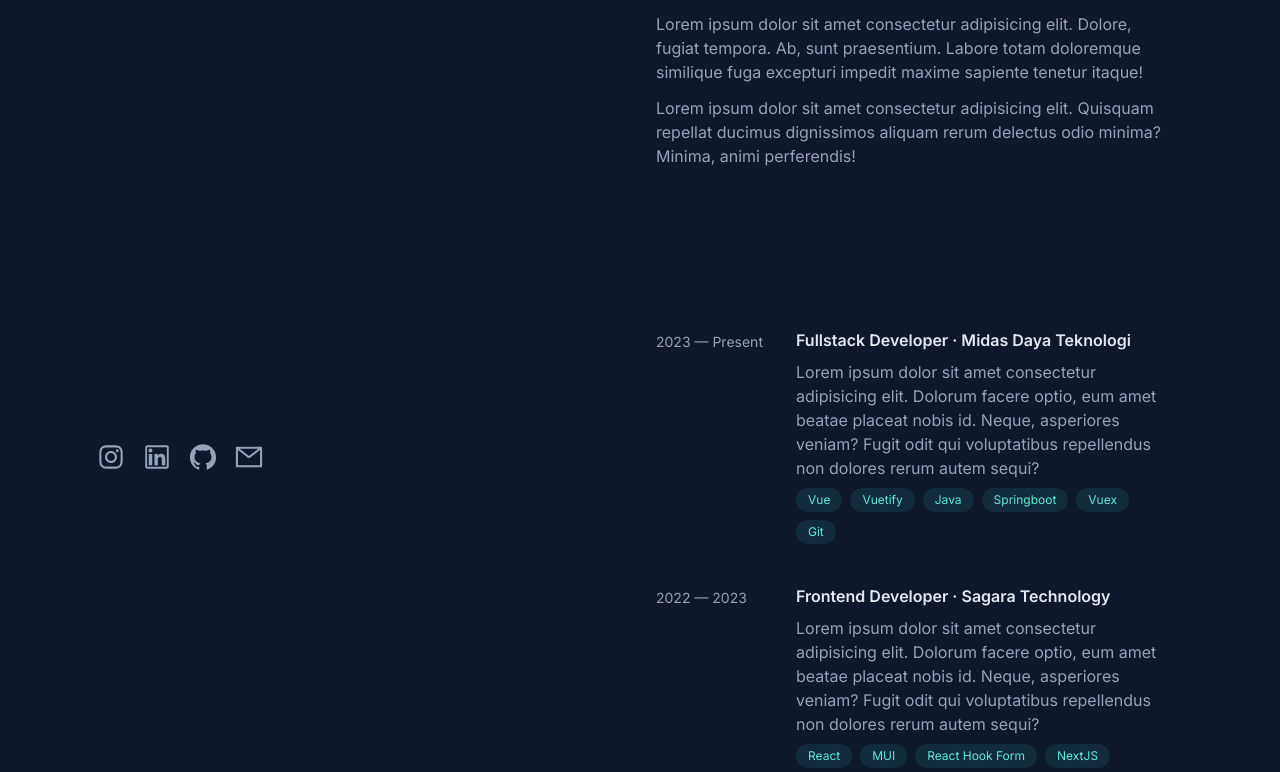
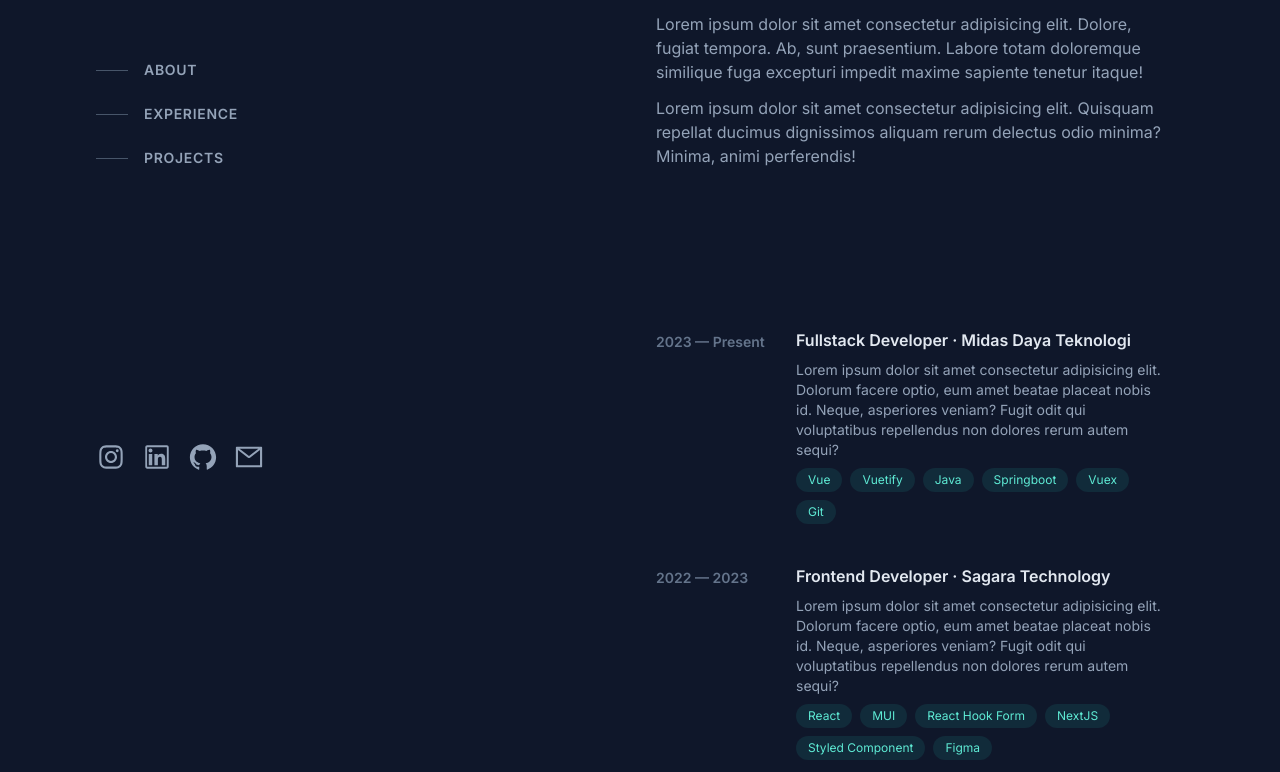
Before and after one commit to hansenlimanta/portfolio-v2, a Next.js app: page / in a window 1280 px wide. Shown: the part 248-1020 px from the top of the page. Built offline with nearby package versions, Linux system fonts and the light colour scheme.

Commit message:
feat: improve card shadow add navigation

```diff
--- a/src/app/layout.tsx
+++ b/src/app/layout.tsx
@@ -21,7 +21,7 @@
   children: React.ReactNode;
 }) {
   return (
-    <html lang="en">
+    <html lang="en" className="scroll-pt-20 scroll-smooth">
       <body className={`font-sans ${inter.variable}`}>{children}</body>
     </html>
   );
--- a/src/app/page.tsx
+++ b/src/app/page.tsx
@@ -27,6 +27,37 @@
               Crafting pixels and code, turning ideas into <br />
               interactive digital experiences
             </p>
+            <nav>
+              <ul className="mt-16 w-max">
+                <li>
+                  <a href="#about" className="group flex items-center py-3">
+                    <span className="mr-4 h-px w-8 bg-slate-600 transition-all group-hover:h-[2px] group-hover:w-16 group-hover:bg-slate-200"></span>
+                    <span className="text-sm font-semibold uppercase tracking-wider">
+                      about
+                    </span>
+                  </a>
+                </li>
+                <li>
+                  <a
+                    href="#experience"
+                    className="group flex items-center py-3"
+                  >
+                    <span className="mr-4 h-px w-8 bg-slate-600 transition-all group-hover:h-[2px] group-hover:w-16 group-hover:bg-slate-200"></span>
+                    <span className="text-sm font-semibold uppercase tracking-wider">
+                      experience
+                    </span>
+                  </a>
+                </li>
+                <li>
+                  <a href="#projects" className="group flex items-center py-3">
+                    <span className="mr-4 h-px w-8 bg-slate-600 transition-all group-hover:h-[2px] group-hover:w-16 group-hover:bg-slate-200"></span>
+                    <span className="text-sm font-semibold uppercase tracking-wider">
+                      projects
+                    </span>
+                  </a>
+                </li>
+              </ul>
+            </nav>
           </div>
           <ul className="flex items-center justify-start gap-4">
             <li className="cursor-pointer transition-all hover:text-slate-200">
@@ -70,13 +101,15 @@
             id="experience"
           >
             <div className="group/parent flex flex-col items-center justify-center gap-2 transition-all">
-              <div className="group/exp flex gap-4 rounded-lg p-4 opacity-100 transition-all hover:cursor-pointer hover:bg-slate-800 hover:!opacity-100 hover:shadow-lg group-hover/parent:opacity-50">
-                <p className="mt-1 flex-1 text-sm">2023 — Present</p>
+              <div className="group/exp flex gap-4 rounded-lg p-4 opacity-100 transition-all hover:cursor-pointer hover:bg-slate-800/50 hover:!opacity-100 hover:shadow-[inset_0_1px_0_0_rgba(148,163,184,0.1)] hover:drop-shadow-lg group-hover/parent:opacity-50">
+                <p className="mt-1 flex-1 text-sm font-semibold text-slate-500">
+                  2023 — Present
+                </p>
                 <div className="flex flex-[3] flex-col gap-2">
                   <h2 className="font-semibold text-slate-200 transition-colors group-hover/exp:text-teal-300">
                     Fullstack Developer · Midas Daya Teknologi
                   </h2>
-                  <p>
+                  <p className="text-sm">
                     Lorem ipsum dolor sit amet consectetur adipisicing elit.
                     Dolorum facere optio, eum amet beatae placeat nobis id.
                     Neque, asperiores veniam? Fugit odit qui voluptatibus
@@ -104,13 +137,15 @@
                   </ul>
                 </div>
               </div>
-              <div className="group/exp flex gap-4 rounded-lg p-4 opacity-100 transition-all hover:cursor-pointer hover:bg-slate-800 hover:!opacity-100 group-hover/parent:opacity-50">
-                <p className="mt-1 flex-1 text-sm">2022 — 2023</p>
+              <div className="group/exp flex gap-4 rounded-lg p-4 opacity-100 transition-all hover:cursor-pointer hover:bg-slate-800/50 hover:!opacity-100 hover:shadow-[inset_0_1px_0_0_rgba(148,163,184,0.1)] hover:drop-shadow-lg group-hover/parent:opacity-50">
+                <p className="mt-1 flex-1 text-sm font-semibold text-slate-500">
+                  2022 — 2023
+                </p>
                 <div className="flex flex-[3] flex-col gap-2">
-                  <h2 className="font-semibold text-slate-200 transition-colors group-hover:text-teal-300">
+                  <h2 className="font-semibold text-slate-200 transition-colors group-hover/exp:text-teal-300">
                     Frontend Developer · Sagara Technology
                   </h2>
-                  <p>
+                  <p className="text-sm">
                     Lorem ipsum dolor sit amet consectetur adipisicing elit.
                     Dolorum facere optio, eum amet beatae placeat nobis id.
                     Neque, asperiores veniam? Fugit odit qui voluptatibus
@@ -148,8 +183,8 @@
             id="projects"
           >
             <div className="group/parent flex flex-col items-center justify-center gap-2 transition-all">
-              <div className="group/exp flex gap-4 rounded-lg p-4 opacity-100 transition-all hover:cursor-pointer hover:bg-slate-800 hover:!opacity-100 hover:shadow-lg group-hover/parent:opacity-50">
-                <div className="relative mt-1 h-1/3 w-full flex-1 overflow-hidden rounded border-2 border-slate-700 group-hover/exp:border-slate-400">
+              <div className="group/proj flex gap-4 rounded-lg p-4 opacity-100 transition-all hover:cursor-pointer hover:bg-slate-800/50 hover:!opacity-100 hover:shadow-[inset_0_1px_0_0_rgba(148,163,184,0.1)] hover:drop-shadow-lg group-hover/parent:opacity-50">
+                <div className="relative mt-1 h-1/3 w-full flex-1 overflow-hidden rounded border-2 border-slate-700 group-hover/proj:border-slate-400">
                   <Image
                     src={"/projects/notes1.jpg"}
                     alt="personal notes"
@@ -158,10 +193,10 @@
                   />
                 </div>
                 <div className="flex flex-[3] flex-col gap-2">
-                  <h2 className="font-semibold text-slate-200 transition-colors group-hover/exp:text-teal-300">
+                  <h2 className="font-semibold text-slate-200 transition-colors group-hover/proj:text-teal-300">
                     Fullstack Developer · Midas Daya Teknologi
                   </h2>
-                  <p>
+                  <p className="text-sm">
                     Lorem ipsum dolor sit amet consectetur adipisicing elit.
                     Dolorum facere optio, eum amet beatae placeat nobis id.
                     Neque, asperiores veniam? Fugit odit qui voluptatibus
@@ -189,8 +224,8 @@
                   </ul>
                 </div>
               </div>
-              <div className="group/exp flex gap-4 rounded-lg p-4 opacity-100 transition-all hover:cursor-pointer hover:bg-slate-800 hover:!opacity-100 group-hover/parent:opacity-50">
-                <div className="relative mt-1 h-1/3 w-full flex-1 overflow-hidden rounded border-2 border-slate-700 group-hover/exp:border-slate-400">
+              <div className="group/proj flex gap-4 rounded-lg p-4 opacity-100 transition-all hover:cursor-pointer hover:bg-slate-800/50 hover:!opacity-100 hover:shadow-[inset_0_1px_0_0_rgba(148,163,184,0.1)] hover:drop-shadow-lg group-hover/parent:opacity-50">
+                <div className="relative mt-1 h-1/3 w-full flex-1 overflow-hidden rounded border-2 border-slate-700 group-hover/proj:border-slate-400">
                   <Image
                     src={"/projects/music1.jpg"}
                     alt="music player"
@@ -199,10 +234,10 @@
                   />
                 </div>
                 <div className="flex flex-[3] flex-col gap-2">
-                  <h2 className="font-semibold text-slate-200 transition-colors group-hover:text-teal-300">
+                  <h2 className="font-semibold text-slate-200 transition-colors group-hover/proj:text-teal-300">
                     Frontend Developer · Sagara Technology
                   </h2>
-                  <p>
+                  <p className="text-sm">
                     Lorem ipsum dolor sit amet consectetur adipisicing elit.
                     Dolorum facere optio, eum amet beatae placeat nobis id.
                     Neque, asperiores veniam? Fugit odit qui voluptatibus
```
